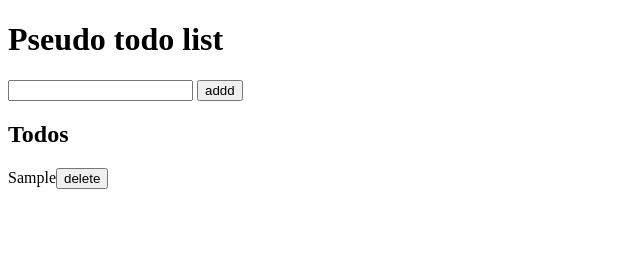
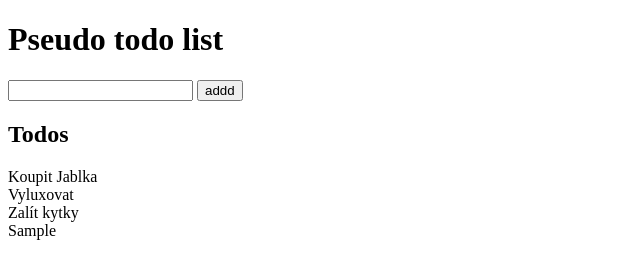
Before and after one commit to bugs84/skoleni_Javascript_Typescript_Ondra, a plain HTML site: page index.html in a window 1280 px wide. Both pictures are taken after typing "Sample" into the empty fields and a click on the button "addd". Shown: the whole page, without its empty margins (0-640 px from the left). Drawn offline with Linux system fonts and the light colour scheme.

Commit message:
basic model with render and add

```diff
--- a/index.html
+++ b/index.html
@@ -7,7 +7,7 @@
     <title>Document</title>
     <script src="index.js"></script>
 </head>
-<body>
+<body onload="render()" >
 
 
 <h1 id="heading">Pseudo todo list</h1>
@@ -16,6 +16,7 @@
 <button onclick="addNewTodo()">addd</button>
 
 <h2>Todos</h2>
+
 <div id="todos">
 
 </div>
--- a/index.js
+++ b/index.js
@@ -1,37 +1,85 @@
 'use strict';
 
-function addNewTodo() {
+class Model {
+    todos = [
+        new Todo("Koupit Jablka"),
+        new Todo("Vyluxovat"),
+        new Todo("Zalít kytky")
+    ]
+}
+
+class Todo {
+    constructor(text) {
+        this.text = text
+    }
+}
+
+const model = new Model()
+
+console.log("MODEL")
+console.log(model)
 
 
+function render() {
 
-    const todoDiv = document.createElement("div")
-    todoDiv.setAttribute("class", "todo")
+    const todosDiv = document.getElementById("todos")
+    todosDiv.innerHTML = ""
 
-    const todoTextDiv = document.getElementById("todoText")
+    model.todos.forEach((todo) => {
+            const todoDiv = document.createElement("div")
+            todoDiv.innerHTML = todo.text
+            todosDiv.appendChild(todoDiv)
+        }
+    )
 
-    // todoDiv.innerHTML = todoTextDiv.value
-
-    todoDiv.innerHTML = `
-    <span>${todoTextDiv.value}</span><button onclick="removeTodo(this)">delete</button>
-    `
-
-
-
-
-    todoTextDiv.value = ""
-
-    document.getElementById("todos").appendChild(todoDiv)
 
 }
 
-function removeTodo(source) {
-    // alert('delete' + source)
-    // source.closest(".todo").remove
-    findAncestor(source, "todo").remove()
+
+function addNewTodo() {
+    model.todos.push(createNewTodo())
+    render()
 }
 
+function createNewTodo() {
+    let newTodoTextDiv = document.getElementById("todoText");
+    const text = newTodoTextDiv.value
+    newTodoTextDiv.value = ""
+    return new Todo(text)
+}
 
-function findAncestor (el, cls) {
-    while ((el = el.parentElement) && !el.classList.contains(cls));
+// function addNewTodo() {
+//
+//
+//
+//     const todoDiv = document.createElement("div")
+//     todoDiv.setAttribute("class", "todo")
+//
+//     const todoTextDiv = document.getElementById("todoText")
+//
+//     // todoDiv.innerHTML = todoTextDiv.value
+//
+//     todoDiv.innerHTML = `
+//     <span>${todoTextDiv.value}</span><button onclick="removeTodo(this)">delete</button>
+//     `
+//
+//
+//
+//
+//     todoTextDiv.value = ""
+//
+//     document.getElementById("todos").appendChild(todoDiv)
+//
+// }
+//
+// function removeTodo(source) {
+//     // alert('delete' + source)
+//     // source.closest(".todo").remove
+//     findAncestor(source, "todo").remove()
+// }
+
+
+function findAncestor(el, cls) {
+    while ((el = el.parentElement) && !el.classList.contains(cls)) ;
     return el;
 }
```
